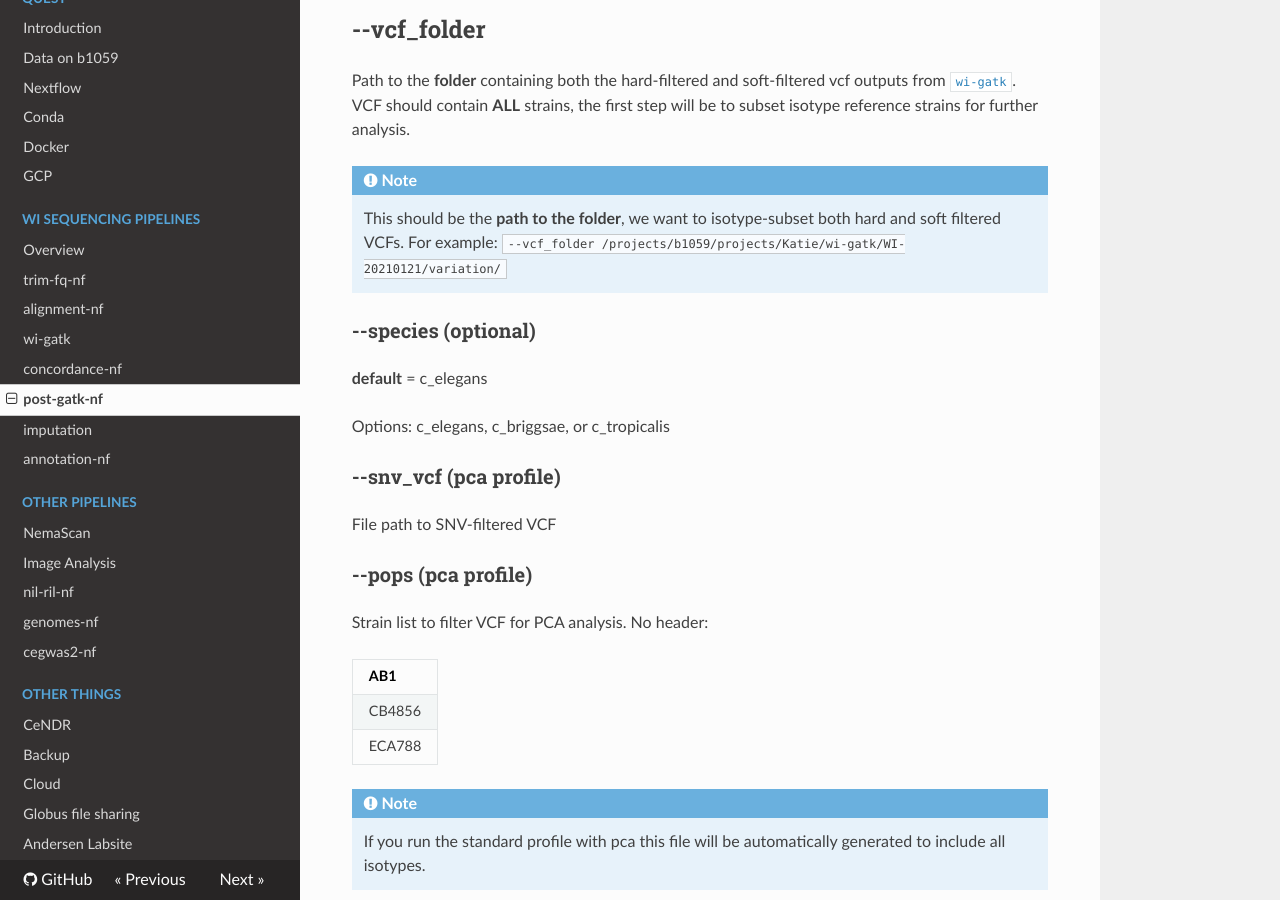
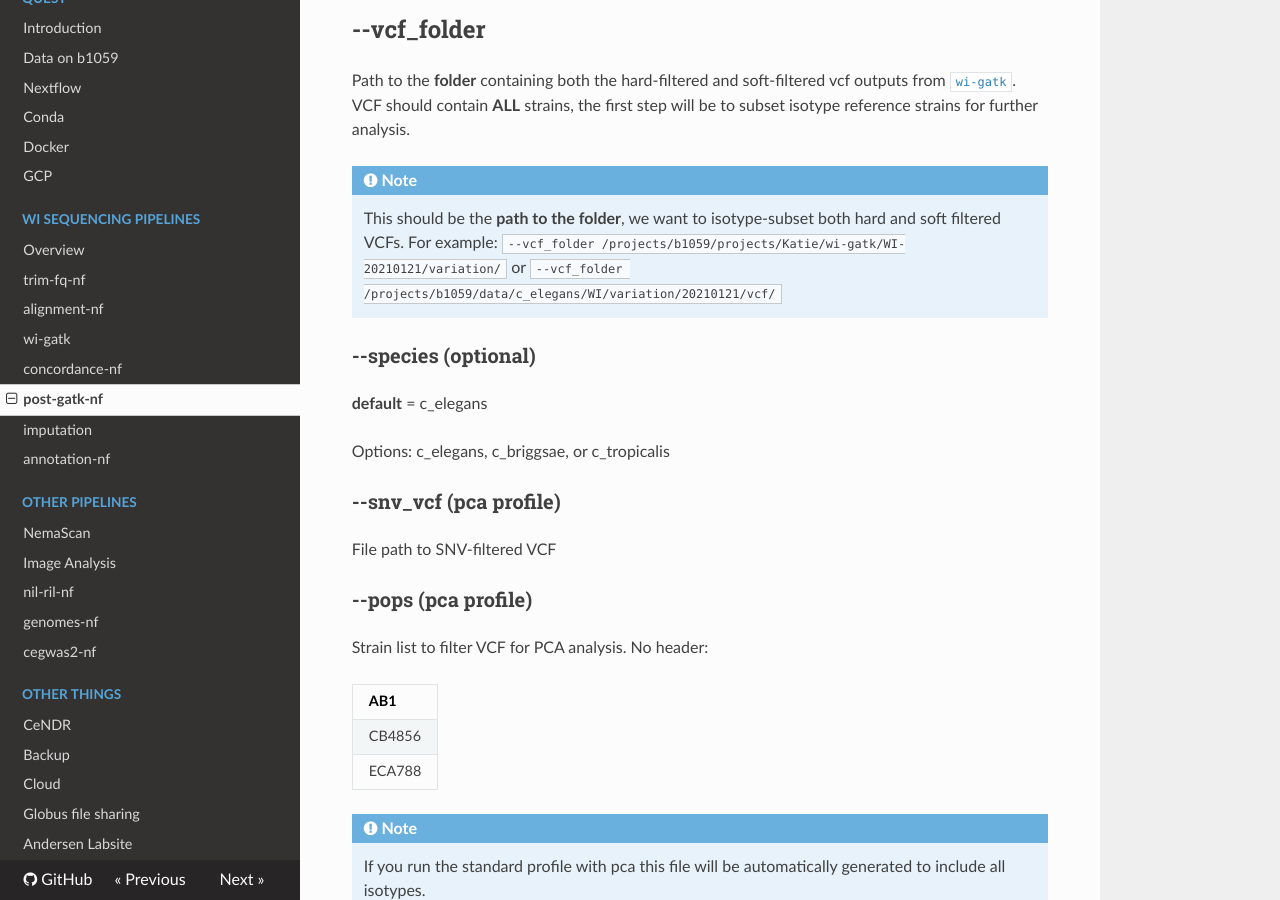
Before and after one commit to AndersenLab/dry-guide, an MkDocs documentation site: the page built from docs/pipeline-postGATK.md, in a window 1280 px wide and 900 px high, scrolled down 4324 px. Built offline with MkDocs 1.6.1, drawn with Linux system fonts in a browser that asks for light colours; nearby versions of some CDN libraries.

Commit message:
update vcf_folder postgatk

```diff
--- a/docs/pipeline-postGATK.md
+++ b/docs/pipeline-postGATK.md
@@ -129,7 +129,7 @@ The `sample sheet` has the following columns:
 Path to the **folder** containing both the hard-filtered and soft-filtered vcf outputs from [`wi-gatk`](https://github.com/AndersenLab/wi-gatk). VCF should contain **ALL** strains, the first step will be to subset isotype reference strains for further analysis.
 
 !!! Note
-    This should be the **path to the folder**, we want to isotype-subset both hard and soft filtered VCFs. For example: `--vcf_folder /projects/b1059/projects/Katie/wi-gatk/WI-20210121/variation/`
+    This should be the **path to the folder**, we want to isotype-subset both hard and soft filtered VCFs. For example: `--vcf_folder /projects/b1059/projects/Katie/wi-gatk/WI-20210121/variation/` or `--vcf_folder /projects/b1059/data/c_elegans/WI/variation/20210121/vcf/`
 
 ### --species (optional)
 
```
